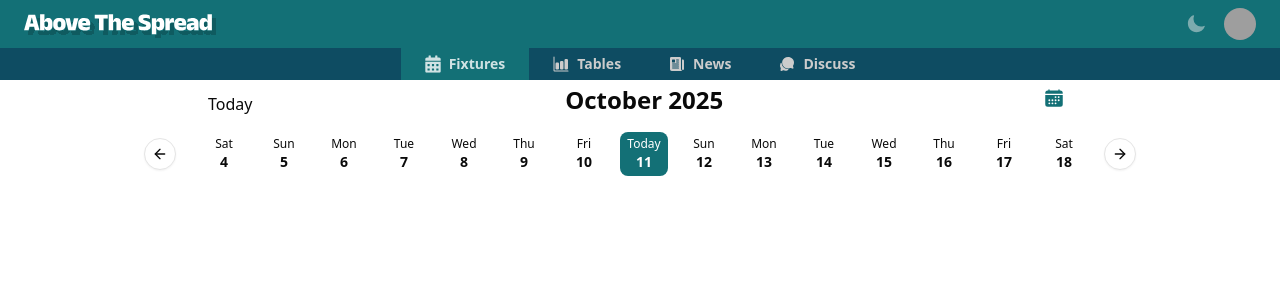
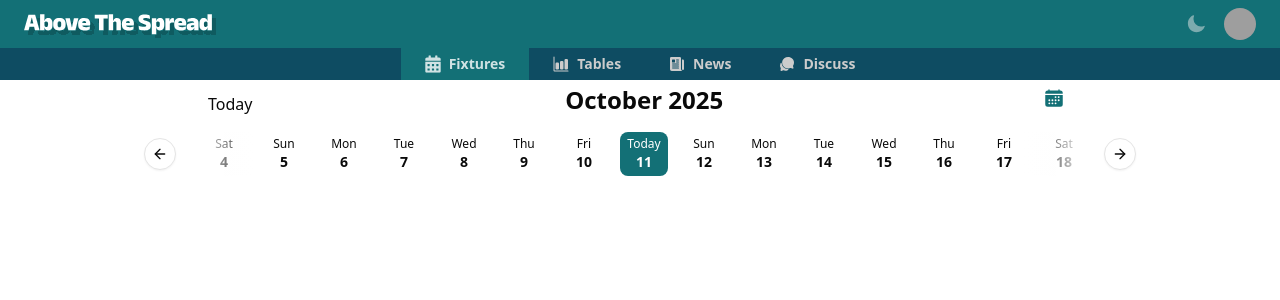
Before and after one commit to above-the-spread-team/ats-frontend, a Next.js app: page /fixtures in a window 1280 px wide. Shown: the top 300 px of the page. Built offline with nearby package versions, Linux system fonts and the light colour scheme; grey boxes are pictures that could not be loaded.

Commit message:
blur left side and right side

```diff
--- a/src/app/fixtures/_components/datepicker.tsx
+++ b/src/app/fixtures/_components/datepicker.tsx
@@ -280,9 +280,16 @@ export default function Datepicker() {
           <IoCalendar className="w-5 h-5 text-primary" />
         </button>
       </div>
+      <div className="relative w-full max-w-4xl">
+        {/* Left gradient overlay */}
+        <div className="absolute left-0 top-0 bottom-0 w-16 bg-gradient-to-r from-background to-transparent z-10 pointer-events-none" />
+
+        {/* Right gradient overlay */}
+        <div className="absolute right-0 top-0 bottom-0 w-16 bg-gradient-to-l from-background to-transparent z-10 pointer-events-none" />
+
         <Carousel
           setApi={setCarouselApi}
-        className="w-full max-w-4xl"
+          className="w-full"
           opts={{
             dragFree: true,
             containScroll: "trimSnaps",
@@ -317,6 +324,7 @@ export default function Datepicker() {
           <CarouselPrevious className="hidden md:flex" />
           <CarouselNext className="hidden md:flex" />
         </Carousel>
+      </div>
 
       {/* Calendar Modal */}
       {showCalendar && (
```
Lines whose indentation alone changed are shown as unchanged.
